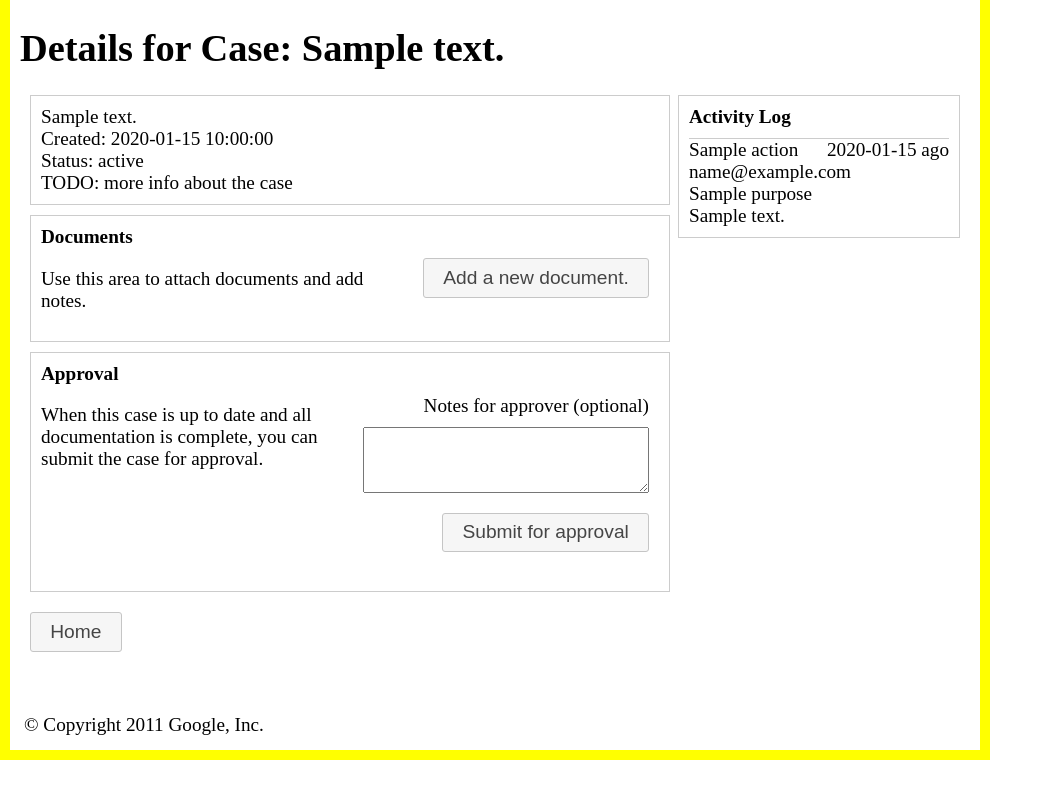
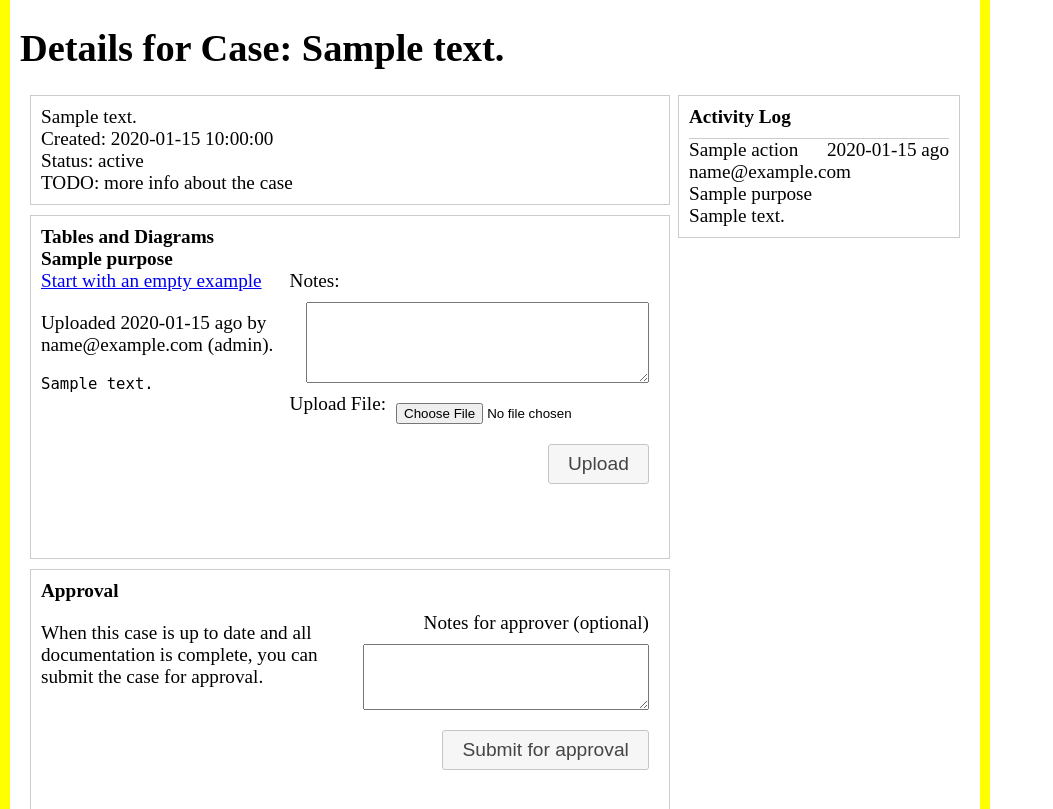
Before and after one commit to stanlee321/pysolper, a Python web app: template permit/templates/case.html in a window 1280 px wide. Shown: the part 50-859 px from the top of the page, without its empty margins (0-1053 px from the left). Before the commit the page ends 810 px from the top, so only its background shows below. Run offline with Jinja, Linux system fonts and the light colour scheme; the template is opened without the code that fills it: most values are stand-ins (such as "Sample title", 1, 10 or a date in 2020); some libraries are stand-ins or nearby versions.

Commit message:
uploads for each purpose

```diff
--- a/permit/applicant.py
+++ b/permit/applicant.py
@@ -8,6 +8,7 @@
     :copyright: 2011 by Google, Inc.
     :license: Apache 2.0, see LICENSE for more details.
 """
+from google.appengine.ext import blobstore
 from tipfy.app import Response
 from tipfy.handler import RequestHandler
 from tipfy.sessions import SessionMiddleware
@@ -85,12 +86,16 @@ class CaseDetailsHandler(RequestHandler, Jinja2Mixin):
         actions = models.CaseAction.query_by_case(case).order('-timestamp')
         documents = models.CaseAction.query_updates_by_case(case)
 	documents = documents.order('-timestamp')
+        upload_url = blobstore.create_upload_url(
+            '/document/upload/%s' % case.key().id())
 
         context = {
             'user': user,
             'case': case,
             'actions': actions,
             'documents': documents,
+            'uploadables': models.PURPOSES,
+            'upload_url': upload_url,
         }
         context.update(config.config)
 
--- a/permit/templates/case.html
+++ b/permit/templates/case.html
@@ -39,6 +39,10 @@ div.action span.timestamp {
 
 .action-instruction {
   margin-right: 300px;
+}
+
+.uploadable {
+  min-height: 300px;
 }
 </style>
 {% endblock %}
@@ -101,13 +105,45 @@ div.action span.timestamp {
 </div>
 
 <div class="case-detail panel">
-  <div class="panel-title">Documents</div>
-  <a href="/document/add/{{ case.key().id() }}" class="action-form button">
-    Add a new document.
-  </a>
-  <p>
-    Use this area to attach documents and add notes.
-  </p>
+  <div class="panel-title">Tables and Diagrams</div>
+  {% for purpose in uploadables %}
+  <div class="uploadable">
+    <div class="panel-title">
+      {{ purpose }}
+    </div>
+    <form class="action-form"
+	  action="{{ upload_url }}" method="POST" enctype="multipart/form-data">
+      <input type="hidden" name="purpose" value="{{ purpose }}">
+      Notes:
+      <br/>
+      <textarea name="notes" rows=5 cols=40></textarea>
+      <br/>
+      Upload File:
+      <input type="file" name="file">
+      <br/>
+      <input type="submit" value="Upload"
+	 class="action-form button">
+    </form>
+    <a href="#">Start with an empty example</a>
+    <p>
+    {% if case.get_document(purpose) %}
+    Uploaded
+    {{ case.get_document(purpose).timesince }} ago
+    by {{ case.get_document(purpose).actor.email }}
+    ({{ case.get_document(purpose).actor.role }}).
+    </p>
+    {% if case.get_document(purpose).notes %}
+    <pre>{{ case.get_document(purpose).notes }}</pre>
+    {% endif %}
+    {% if case.get_document(purpose).download_url %}
+    <a href="{{ case.get_document(purpose).download_url }}">Download</a>
+    {% endif %}
+    {% else %}
+      Missing.
+    {% endif %}
+    </p>
+  </div>
+  {% endfor %}
 </div>
 
 {% if case.visible_state != 'Submitted' %}
--- a/permit/urls.py
+++ b/permit/urls.py
@@ -8,6 +8,6 @@ rules = [
     Rule('/case/create', handler='applicant.CreateCaseHandler'),
     Rule('/case/details/<int:id>', handler='applicant.CaseDetailsHandler'),
     Rule('/case/submit/<int:id>', handler='applicant.CaseSubmitHandler'),
-    Rule('/document/add/<int:id>', handler='document.AddDocumentHandler'),
+    Rule('/document/serve/<string:key>', handler='document.DownloadHandler'),
     Rule('/document/upload/<int:id>', handler='document.UploadHandler'),
 ]
```
Also changed, not shown: permit/document.py (+13 -0 lines), permit/index.yaml (+16 -0 lines), permit/models.py (+21 -5 lines).
